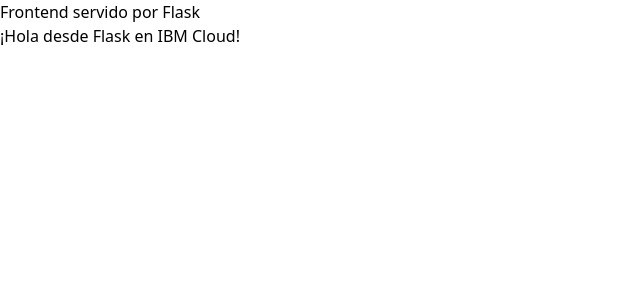
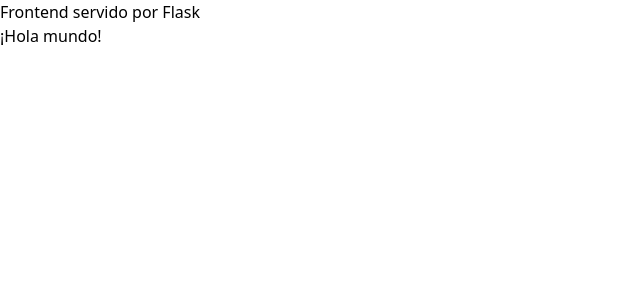
Before and after one commit to andreacass1733/NacionLasMarraquetas, a Flask app: page / in a window 1280 px wide. Shown: the top 300 px of the page, without its empty margins (0-640 px from the left). Run offline with Flask 3, Linux system fonts and the light colour scheme; some libraries are stand-ins or nearby versions.

Commit message:
Prueba CI/CD

```diff
--- a/backend/app.py
+++ b/backend/app.py
@@ -9,7 +9,7 @@
 
 @app.route('/api/message')
 def message():
-    return jsonify({"message": "¡Hola desde Flask en IBM Cloud!"})
+    return jsonify({"message": "¡Hola mundo!"})
 
 if __name__ == '__main__':
     port = int(os.environ.get('PORT', 5000))
--- a/backend/requirements.txt
+++ b/backend/requirements.txt
@@ -1,2 +1 @@
-Flask
-python-dotenv
+# prueba pipeline
--- a/backend/templates/index.html
+++ b/backend/templates/index.html
@@ -7,7 +7,7 @@
 </head>
 <body>
   <h1>Frontend servido por Flask</h1>
-  <p id="mensaje">Cargando mensaje desde la API...</p>
+  <p id="mensaje">Prueba CI/CD</p>
 
   <script src="/static/main.js"></script>
 </body>
```
